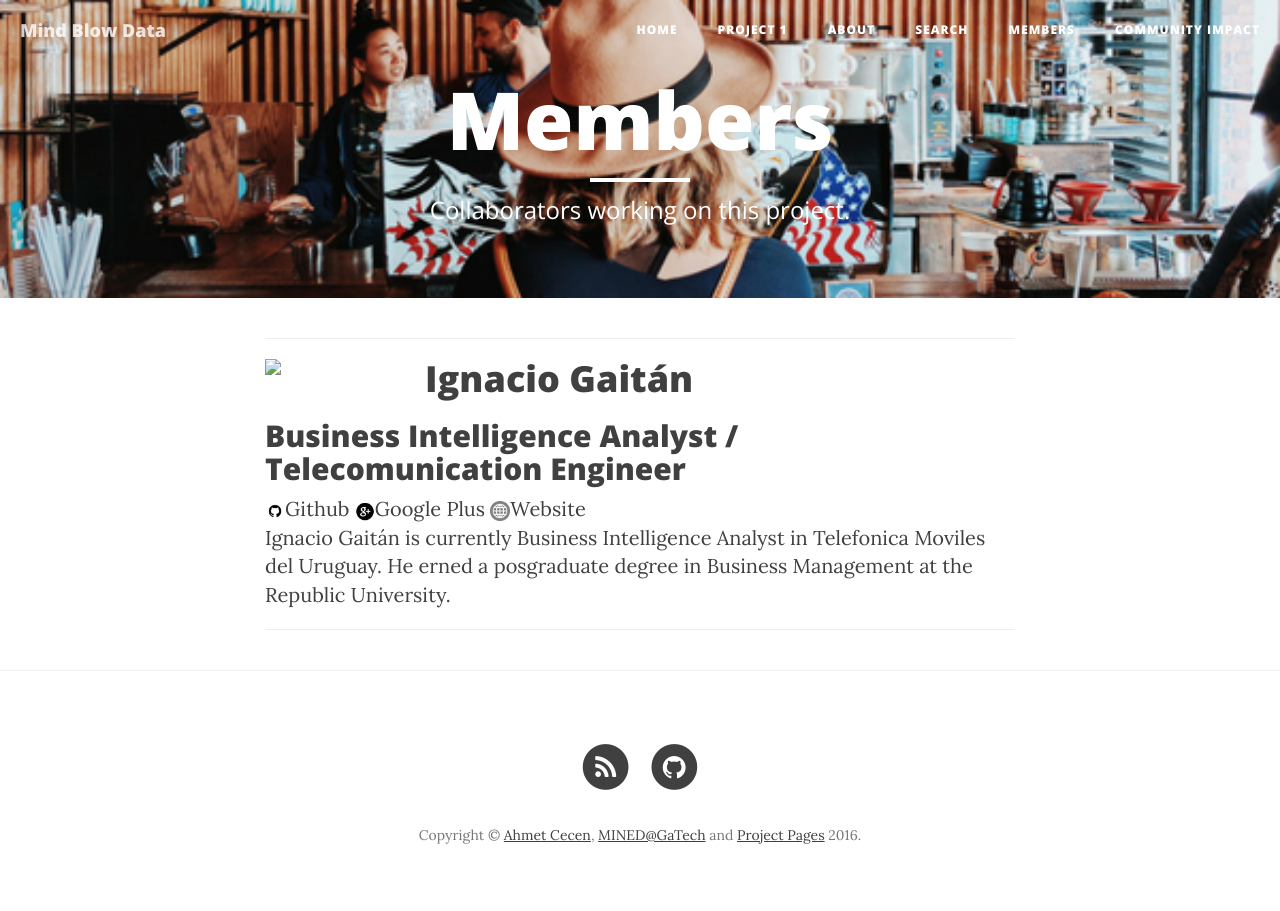
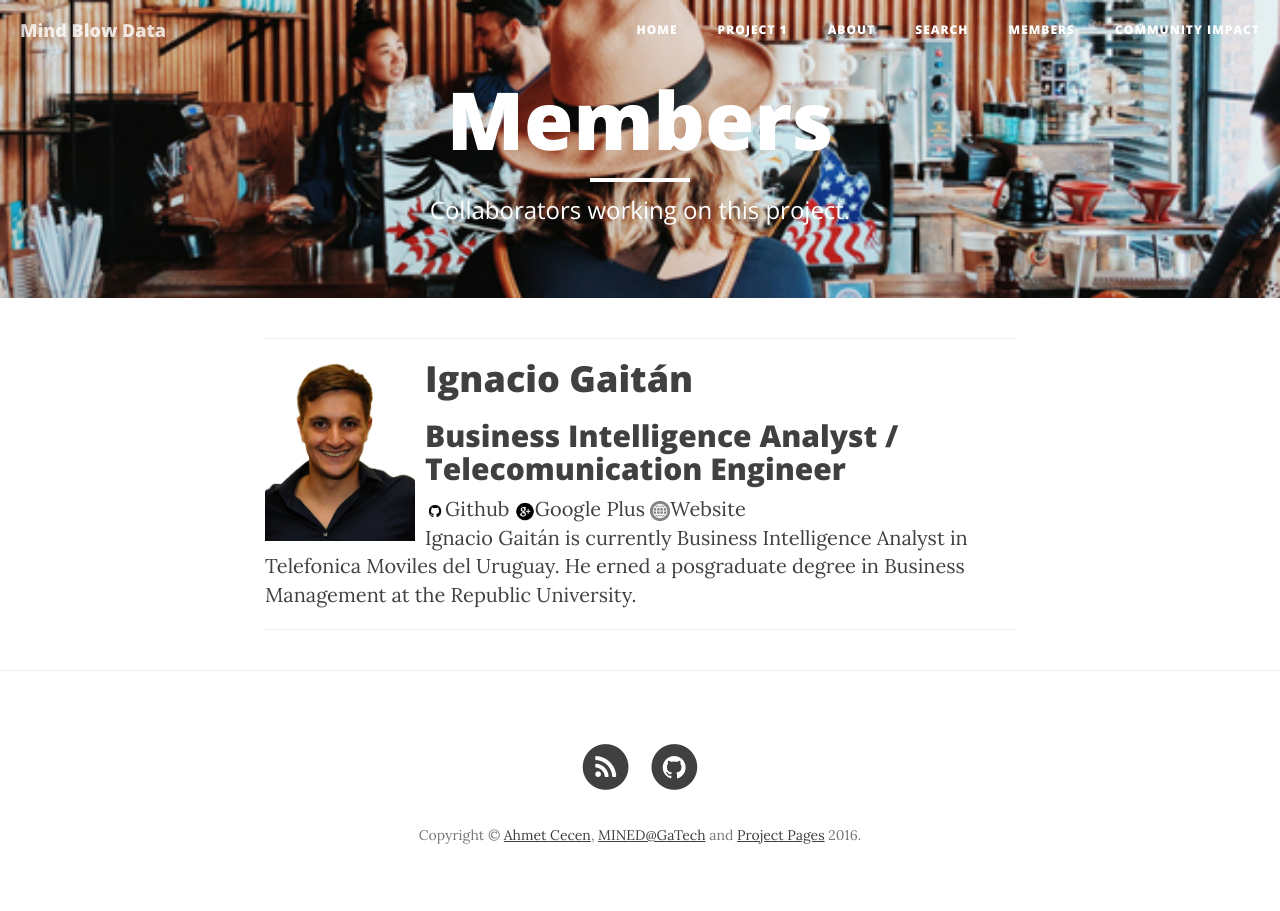
Before and after one commit to gaitanignacio/my_blog_code, a Jekyll site: the page built from members.html, in a window 1280 px wide. Built offline with Jekyll 4.4.1, drawn with Linux system fonts in a browser that asks for light colours; nearby versions of some CDN libraries.

Commit message:
Fixing error with image of member

```diff
--- a/_data/members.yml
+++ b/_data/members.yml
@@ -2,7 +2,7 @@
 
 - name: Ignacio Gaitán
   role: Business Intelligence Analyst / Telecomunication Engineer
-  img: "img/avatar/igaitan.png"
+  img: /img/avatar/igaitan.png
   github: igaitan1991
   gplus: https://www.linkedin.com/in/ignacio-gaitan/
   bio: Ignacio Gaitán is currently Business Intelligence Analyst in Telefonica Moviles del Uruguay. He erned a posgraduate degree in Business Management at the Republic University.
```
